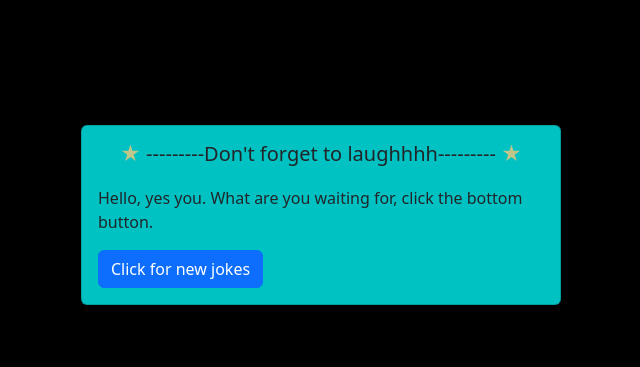
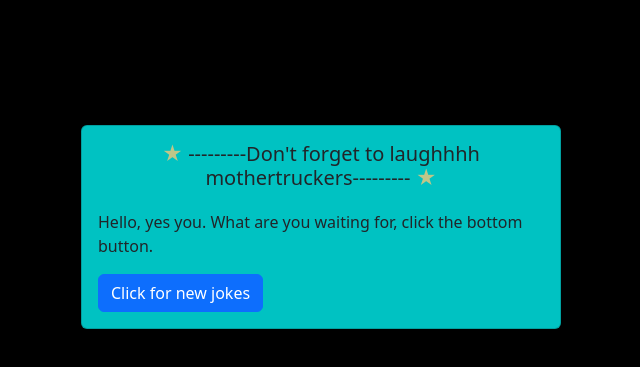
Before and after one commit to venusian6/JokeApi, a plain HTML site: page index.html in a window 1280 px wide. Shown: the part 153-520 px from the top of the page, without its empty margins (319-959 px from the left). Drawn offline with nearby package versions, Linux system fonts and the light colour scheme.

Commit message:
Update index.html

```diff
--- a/index.html
+++ b/index.html
@@ -19,7 +19,7 @@
       <div class="card-body">
         <h5 class="card-title" style="margin-bottom: 20px; text-align: center">
           <span> &#9733;</span>
-          ---------Don't forget to laughhhh---------
+          ---------Don't forget to laughhhh mothertruckers---------
           <span> &#9733;</span>
         </h5>
         <p class="card-text">
```
